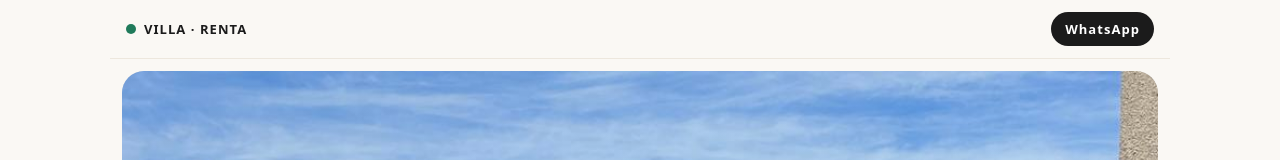
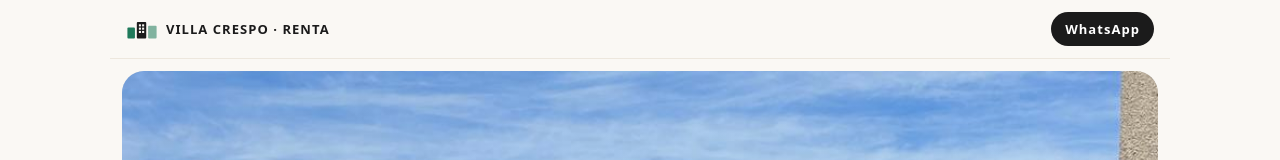
Before and after one commit to razor430/depto-alquiler, a React (Vite) app: page / in a window 1280 px wide. Shown: the top 160 px of the page. Built offline with nearby package versions, Linux system fonts and the light colour scheme.

Commit message:
Logo ciudad Villa Crespo en topbar

```diff
--- a/src/App.jsx
+++ b/src/App.jsx
@@ -63,7 +63,18 @@ export default function App() {
   return (
     <div className="page">
       <header className="topbar">
-        <span className="logo-dot" /> VILLA · RENTA
+        <svg className="logo-city" viewBox="0 0 34 22" width="32" height="21" aria-hidden="true">
+          <rect x="1.5" y="9" width="8" height="11.5" rx="1" fill="#1F7A5A" />
+          <rect x="11.5" y="3" width="10" height="17.5" rx="1" fill="#1B1B1B" />
+          <rect x="23.5" y="7" width="9" height="13.5" rx="1" fill="#1F7A5A" opacity=".55" />
+          <rect x="13.7" y="5.5" width="2.2" height="2.2" fill="#FAF8F4" />
+          <rect x="17.1" y="5.5" width="2.2" height="2.2" fill="#FAF8F4" />
+          <rect x="13.7" y="9" width="2.2" height="2.2" fill="#FAF8F4" />
+          <rect x="17.1" y="9" width="2.2" height="2.2" fill="#FAF8F4" />
+          <rect x="13.7" y="12.5" width="2.2" height="2.2" fill="#FAF8F4" />
+          <rect x="17.1" y="12.5" width="2.2" height="2.2" fill="#FAF8F4" />
+        </svg>
+        VILLA CRESPO · RENTA
         <a className="top-cta" href={wa} target="_blank" rel="noreferrer">WhatsApp</a>
       </header>
 
--- a/src/index.css
+++ b/src/index.css
@@ -13,7 +13,7 @@ body{margin:0;font-family:var(--sans);background:var(--bg);color:var(--ink);-web
 @media(min-width:900px){.page{max-width:1060px}.high-grid{grid-template-columns:repeat(3,1fr)!important}.grid{grid-template-columns:repeat(4,1fr)!important}}
 
 .topbar{position:sticky;top:0;z-index:20;display:flex;align-items:center;gap:8px;padding:12px 16px;background:rgba(250,248,244,.9);backdrop-filter:blur(10px);border-bottom:1px solid var(--line);font-weight:700;letter-spacing:.08em;font-size:13px}
-.logo-dot{width:10px;height:10px;border-radius:50%;background:var(--accent)}
+.logo-city{display:block;flex:none}
 .top-cta{margin-left:auto;background:var(--ink);color:#fff;text-decoration:none;font-size:13px;padding:8px 14px;border-radius:999px}
 
 .hero{position:relative;margin:12px 12px 0;border-radius:22px;overflow:hidden;min-height:78svh;display:flex;align-items:flex-end;background:#ddd}
```
